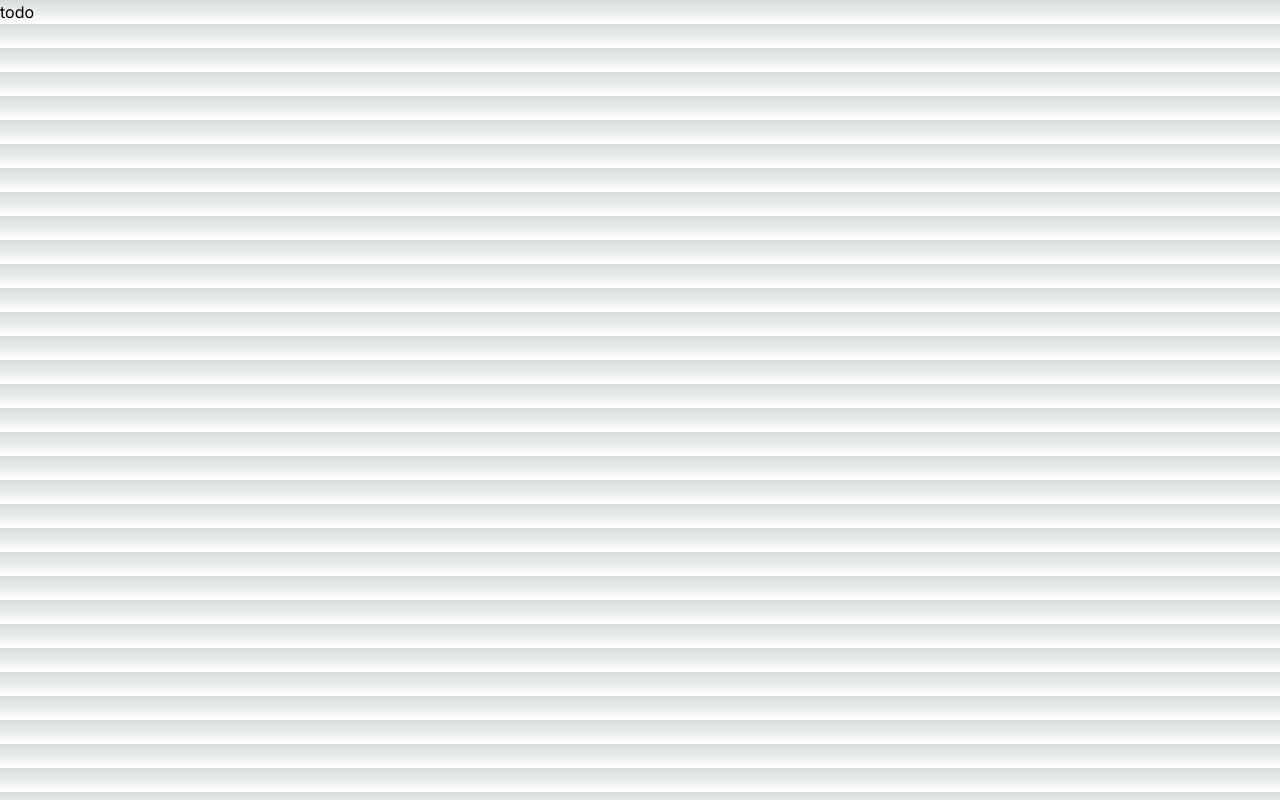
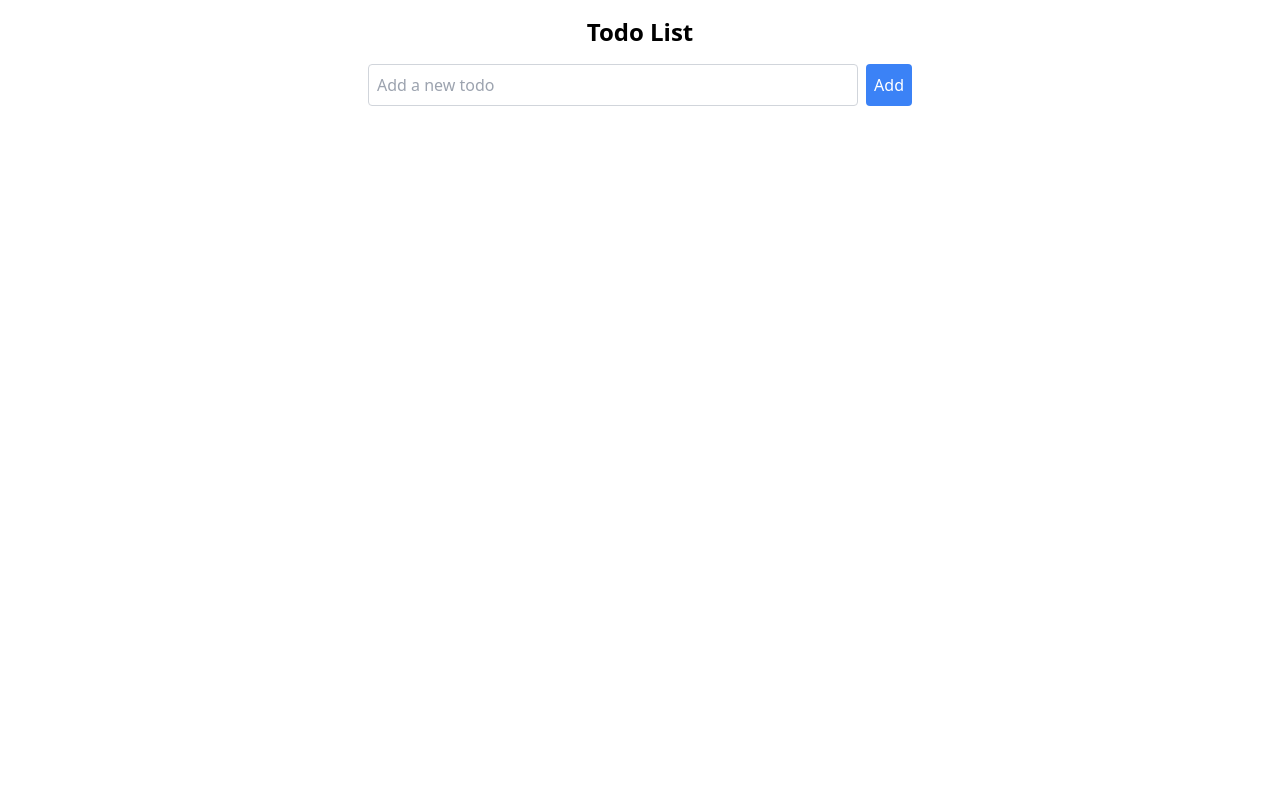
Before and after one commit to sky4564/todo, a Next.js app: page / in a window 1280 px wide. Built offline with nearby package versions, Linux system fonts and the light colour scheme.

Commit message:
add todo component

```diff
--- /dev/null
+++ b/src/app/components/TodoList.jsx
@@ -0,0 +1,64 @@
+// components/TodoList.js
+"use client"
+
+import { useState } from 'react';
+
+const TodoList = () => {
+  const [todos, setTodos] = useState([]);
+  const [newTodo, setNewTodo] = useState('');
+
+  const handleInputChange = (e) => {
+    setNewTodo(e.target.value);
+  };
+
+  const handleAddTodo = () => {
+    if (newTodo.trim() !== '') {
+      setTodos([...todos, newTodo]);
+      setNewTodo('');
+    }
+  };
+
+  const handleDeleteTodo = (index) => {
+    const newTodos = todos.filter((_, i) => i !== index);
+    setTodos(newTodos);
+  };
+
+  return (
+    <div className="max-w-xl mx-auto p-4 text-center">
+      <h1 className="text-2xl font-bold mb-4">Todo List</h1>
+      <div className="flex justify-center mb-4">
+        <input
+          type="text"
+          value={newTodo}
+          onChange={handleInputChange}
+          placeholder="Add a new todo"
+          className="p-2 border border-gray-300 rounded mr-2 flex-grow"
+        />
+        <button
+          onClick={handleAddTodo}
+          className="p-2 bg-blue-500 text-white rounded"
+        >
+          Add
+        </button>
+      </div>
+      <ul>
+        {todos.map((todo, index) => (
+          <li
+            key={index}
+            className="flex justify-between items-center mb-2 p-2 border border-gray-300 rounded"
+          >
+            {todo}
+            <button
+              onClick={() => handleDeleteTodo(index)}
+              className="ml-2 bg-red-500 text-white p-1 rounded"
+            >
+              Delete
+            </button>
+          </li>
+        ))}
+      </ul>
+    </div>
+  );
+};
+
+export default TodoList;
--- a/src/app/globals.css
+++ b/src/app/globals.css
@@ -18,12 +18,12 @@
 
 body {
   color: rgb(var(--foreground-rgb));
-  background: linear-gradient(
+  /* background: linear-gradient(
       to bottom,
       transparent,
       rgb(var(--background-end-rgb))
     )
-    rgb(var(--background-start-rgb));
+    rgb(var(--background-start-rgb)); */
 }
 
 @layer utilities {
--- a/src/app/layout.tsx
+++ b/src/app/layout.tsx
@@ -16,7 +16,7 @@ export default function RootLayout({
 }>) {
   return (
     <html lang="en">
-      <body className={inter.className}>{children}</body>
+      <body>{children}</body>
     </html>
   );
 }
--- a/src/app/page.tsx
+++ b/src/app/page.tsx
@@ -1,8 +1,10 @@
+import TodoList from '@/app/components/TodoList'
+
 
 export default function Home() {
   return (
   <div>
-    todo
+    <TodoList/>
   </div>
   );
 }
```
